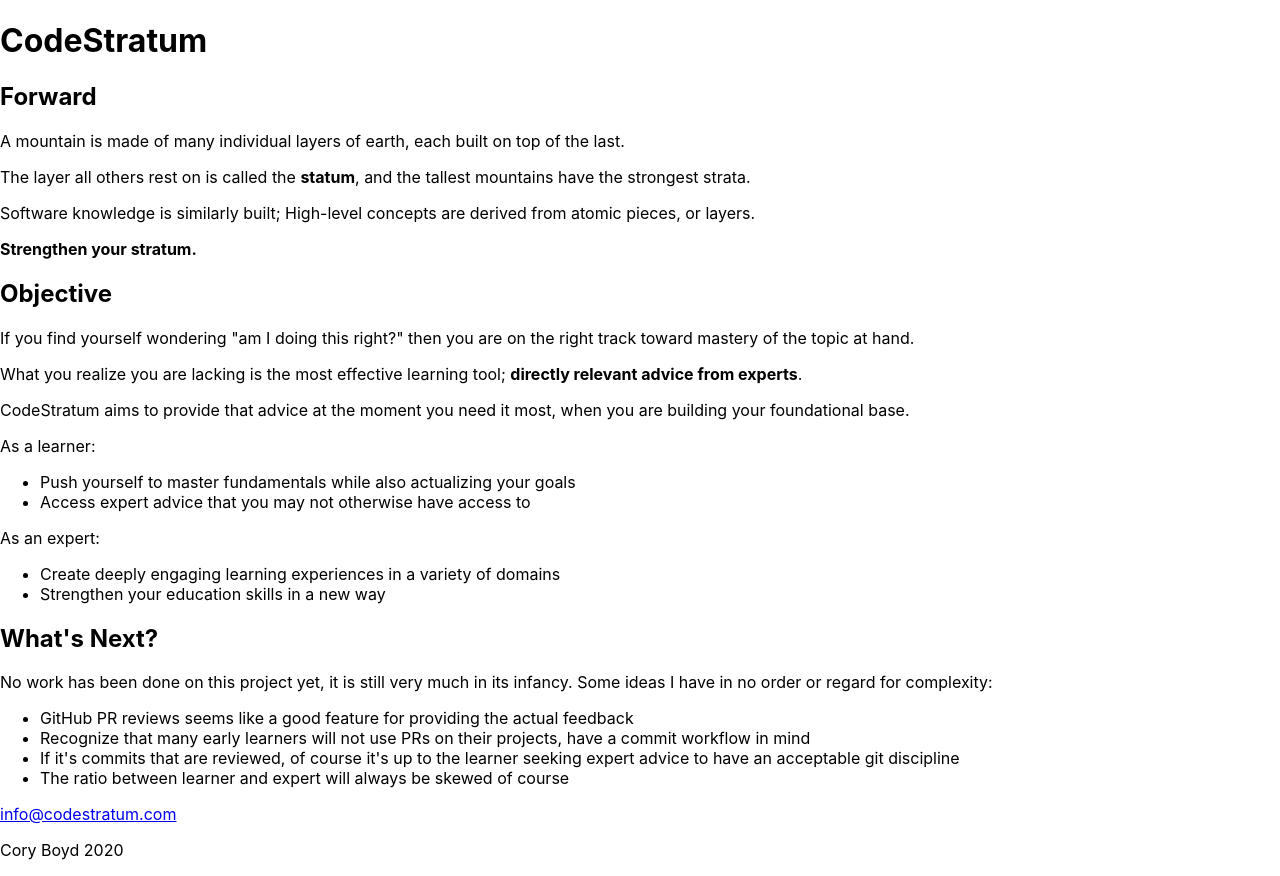
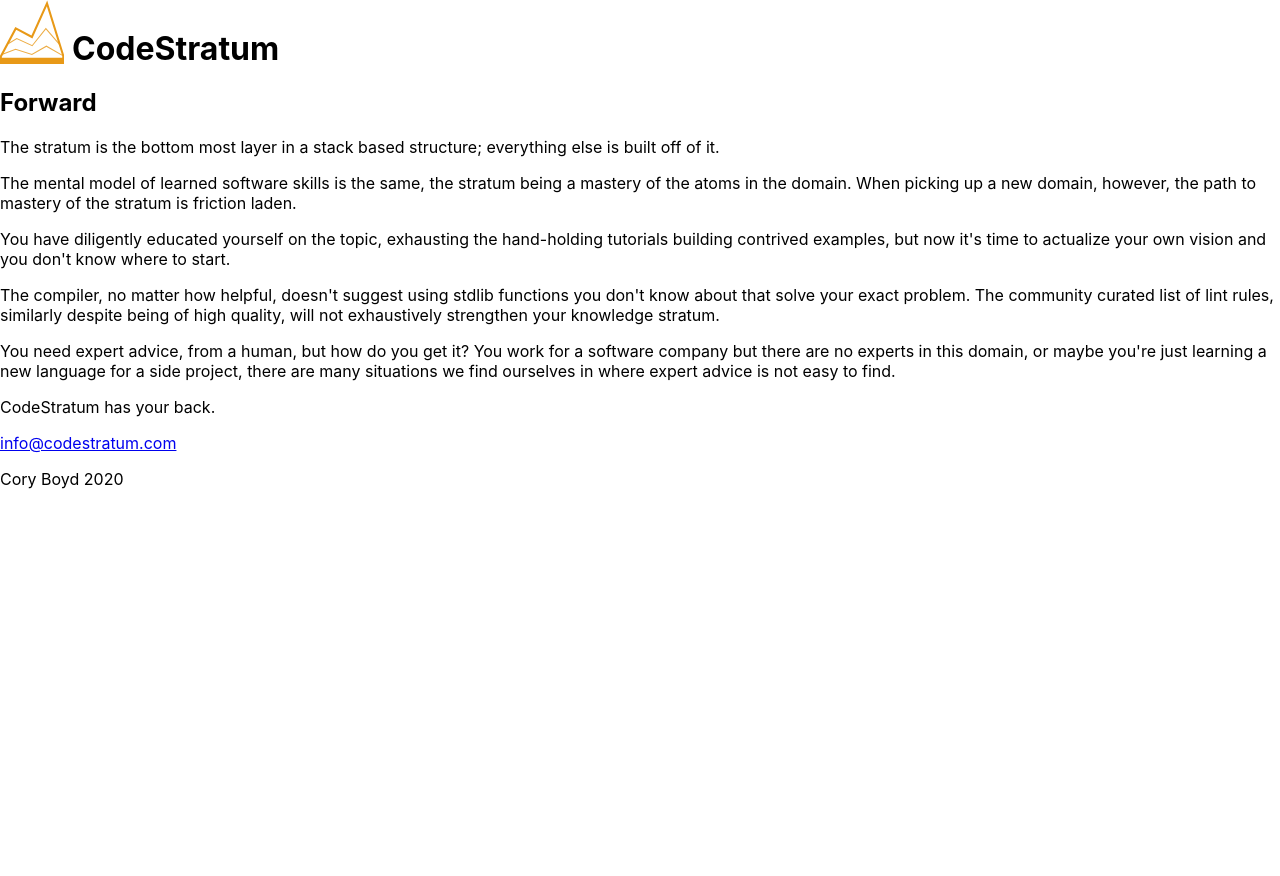
Before and after one commit to corytheboyd/codestratum, a plain HTML site: page docs/index.html in a window 1280 px wide. After the commit the page ends 800 px from the top, so only its background shows below. Drawn offline with Linux system fonts and the light colour scheme.

Commit message:
First pass logo of sorts

```diff
--- a/docs/index.css
+++ b/docs/index.css
@@ -5,4 +5,24 @@
 body {
 	margin: 0;
 	font-family: -apple-system, BlinkMacSystemFont, "Segoe UI", Roboto, Helvetica, Arial, sans-serif, "Apple Color Emoji", "Segoe UI Emoji", "Segoe UI Symbol";
+	display: grid;
 }
+
+.brand {
+	display: flex;
+	flex-direction: row;
+	align-items: flex-end;
+}
+
+.brand :first-child {
+	margin-right: calc(var(--space) * 0.5);
+}
+
+.brand img {
+	width: 4em;
+}
+
+.brand h1 {
+	padding: 0;
+	margin: 0;
+}
--- a/docs/index.html
+++ b/docs/index.html
@@ -1,6 +1,7 @@
 <!doctype html>
 
 <html lang="en">
+
 <head>
   <title>CodeStratum</title>
 
@@ -10,46 +11,32 @@
 
   <link rel="stylesheet" href="index.css">
 </head>
+
 <body>
   <header>
-    <h1>CodeStratum</h1>
+    <div class="brand">
+      <div>
+        <img src="logo.svg" alt="logo">
+      </div>
+      <h1>CodeStratum</h1>
+    </div>
   </header>
 
   <main>
     <section>
       <h2>Forward</h2>
-      <p>A mountain is made of many individual layers of earth, each built on top of the last.</p>
-      <p>The layer all others rest on is called the <strong>statum</strong>, and the tallest mountains have the strongest strata.</p>
-      <p>Software knowledge is similarly built; High-level concepts are derived from atomic pieces, or layers.</p>
-      <p><strong>Strengthen your stratum.</strong></p>
-    </section>
-
-    <section>
-      <h2>Objective</h2>
-      <p>If you find yourself wondering "am I doing this right?" then you are on the right track toward mastery of the topic at hand.</p>
-      <p>What you realize you are lacking is the most effective learning tool; <strong>directly relevant advice from experts</strong>.</p>
-      <p>CodeStratum aims to provide that advice at the moment you need it most, when you are building your foundational base.</p>
-      <p>As a learner:</p>
-      <ul>
-        <li>Push yourself to master fundamentals while also actualizing your goals</li>
-        <li>Access expert advice that you may not otherwise have access to</li>
-      </ul>
-      <p>As an expert:</p>
-      <ul>
-        <li>Create deeply engaging learning experiences in a variety of domains</li>
-        <li>Strengthen your education skills in a new way</li>
-      </ul>
-    </section>
-
-    <section>
-      <h2>What's Next?</h2>
-      <p>No work has been done on this project yet, it is still very much in its infancy. Some ideas I have in no order or regard for complexity:</p>
-      <ul>
-        <li>GitHub PR reviews seems like a good feature for providing the actual feedback</li>
-        <li>Recognize that many early learners will not use PRs on their projects, have a commit workflow in mind</li>
-        <li>If it's commits that are reviewed, of course it's up to the learner seeking expert advice to have an acceptable git discipline</li>
-        <li>The ratio between learner and expert will always be skewed of course</li>
-      </ul>
+      <p>The stratum is the bottom most layer in a stack based structure; everything else is built off of it.</p>
+      <p>The mental model of learned software skills is the same, the stratum being a mastery of the atoms in the
+        domain. When picking up a new domain, however, the path to mastery of the stratum is friction laden.</p>
+      <p>You have diligently educated yourself on the topic, exhausting the hand-holding tutorials building contrived
+        examples, but now it's time to actualize your own vision and you don't know where to start.</p>
+      <p>The compiler, no matter how helpful, doesn't suggest using stdlib functions you don't know about that solve
+        your exact problem. The community curated list of lint rules, similarly despite being of high quality, will not
+        exhaustively strengthen your knowledge stratum.</p>
+      <p>You need expert advice, from a human, but how do you get it? You work for a software company but there are no
+        experts in this domain, or maybe you're just learning a new language for a side project, there are many
+        situations we find ourselves in where expert advice is not easy to find.</p>
+      <p>CodeStratum has your back.</p>
     </section>
   </main>
 
@@ -58,4 +45,5 @@
     <p>Cory Boyd 2020</p>
   </footer>
 </body>
+
 </html>
```
Also changed, not shown: docs/logo.svg (added).
